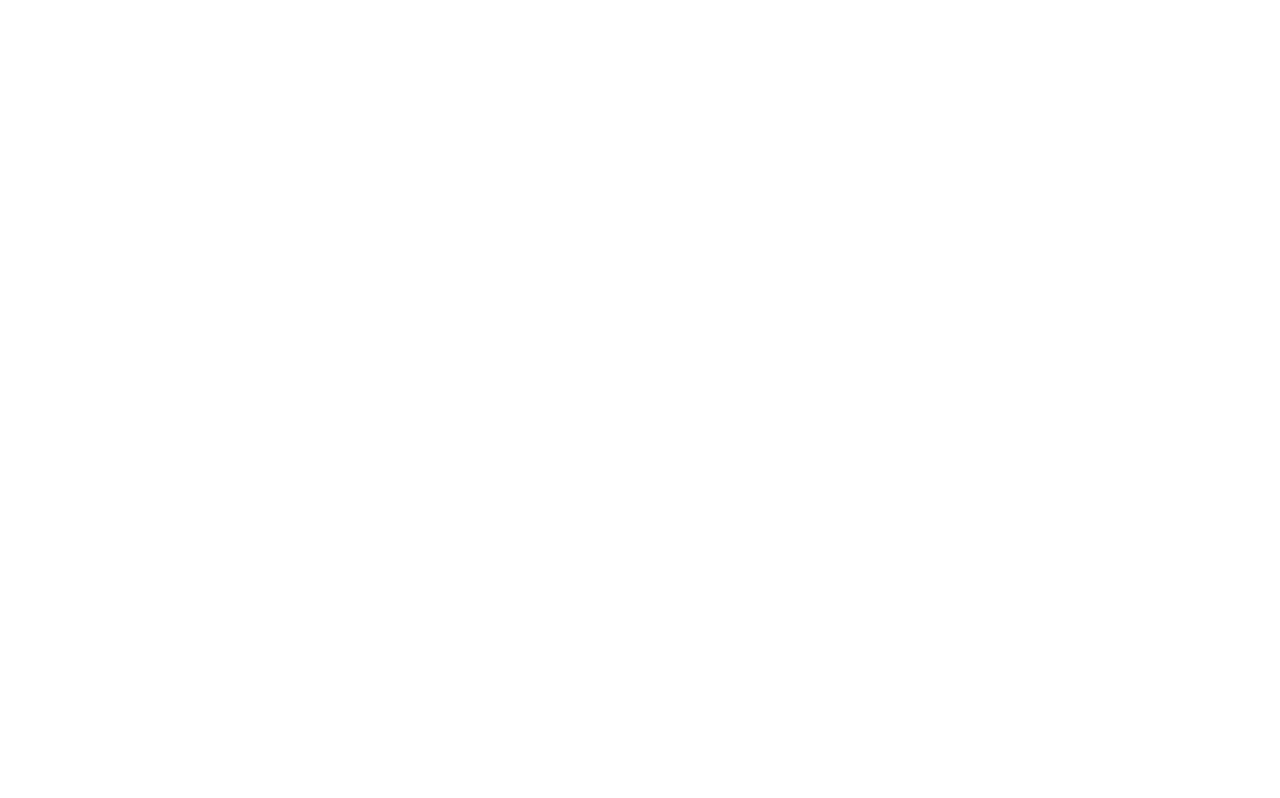
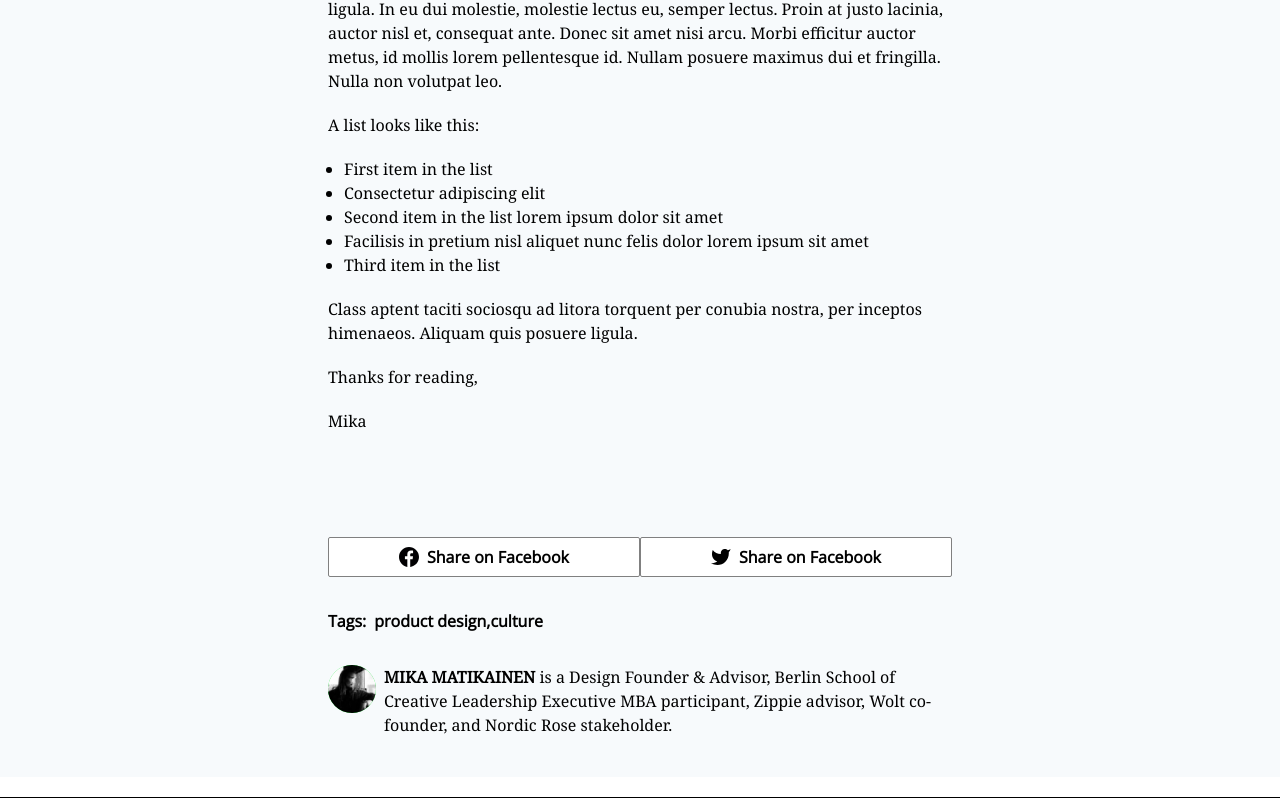
Before and after one commit to naufaldi/nextjs-chakra-notion-blog, a Next.js app: page /post/1 in a window 1280 px wide. Shown: the part 2111-2909 px from the top of the page. Before the commit the page ends 1204 px from the top, so only its background shows below. Built offline with nearby package versions, Linux system fonts and the light colour scheme.

Commit message:
Create article section

```diff
--- /dev/null
+++ b/src/components/Post/ArticleContent.js
@@ -0,0 +1,109 @@
+import {
+  Grid,
+  GridItem,
+  Heading,
+  Text,
+  Box,
+  UnorderedList,
+  ListItem,
+} from '@chakra-ui/react';
+import Image from 'next/image';
+import TextWrapper from '@/components/Post/TextWrapper';
+export default function ArticleContent(params) {
+  return (
+    <Grid
+      as="article"
+      templateColumns="repeat(12,1fr)"
+      my="10"
+      gridTemplateRows="auto"
+      gap={8}
+    >
+      <TextWrapper>
+        <Box display="flex" flexDirection="column" gridGap={5} mb="6">
+          <Text>
+            Lorem ipsum dolor sit amet, consectetur adipiscing elit. Duis eu
+            velit tempus erat egestas efficitur. In hac habitasse platea
+            dictumst. Fusce a nunc eget ligula suscipit finibus. Aenean pharetra
+            quis lacus at viverra. Class aptent taciti sociosqu ad litora
+            torquent per conubia nostra, per inceptos himenaeos. Aliquam quis
+            posuere ligula. In eu dui molestie, molestie lectus eu, semper
+            lectus.
+          </Text>
+          <Text>
+            Lorem ipsum dolor sit amet, consectetur adipiscing elit. Duis eu
+            velit tempus erat egestas efficitur. In hac habitasse platea
+            dictumst. Fusce a nunc eget ligula suscipit finibus. Aenean pharetra
+            quis lacus at viverra. Class aptent taciti sociosqu ad litora
+            torquent per conubia nostra, per inceptos himenaeos. Aliquam quis
+            posuere ligula. In eu dui molestie, molestie lectus eu, semper
+            lectus.
+          </Text>
+          <Heading as="h2" fontFamily="sans-serif" fontSize="2xl" mb="5" mt="5">
+            Next on the pipeline
+          </Heading>
+          <Text>
+            Duis eu velit tempus erat egestas efficitur. In hac habitasse platea
+            dictumst. Fusce a nunc eget ligula suscipit finibus. Aenean pharetra
+            quis lacus at viverra. Class aptent taciti sociosqu ad litora
+            torquent per conubia nostra, per inceptos himenaeos. Morbi efficitur
+            auctor metus, id mollis lorem pellentesque id. Nullam posuere
+            maximus dui et fringilla.
+          </Text>
+        </Box>
+      </TextWrapper>
+      <GridItem colSpan="8" colStart="3">
+        <Box display="flex" flexDir="column">
+          <Image
+            src="/img/post/dummyPost.png"
+            width={853}
+            height={500}
+            layout="responsive"
+          />
+          <Text
+            textAlign="center"
+            w="50%"
+            mt="2"
+            alignSelf="center"
+            fontWeight="bold"
+            fontFamily="sans-serif"
+          >
+            Image caption centered this way and I’ll make this a bit longer to
+            indicate the amount of line-height.{' '}
+          </Text>
+        </Box>
+      </GridItem>
+      <TextWrapper>
+        <Box display="flex" flexDirection="column" gridGap={5} mb="6">
+          <Text>
+            Aenean pharetra quis lacus at viverra. Class aptent taciti sociosqu
+            ad litora torquent per conubia nostra, per inceptos himenaeos.
+            Aliquam quis posuere ligula. In eu dui molestie, molestie lectus eu,
+            semper lectus. Proin at justo lacinia, auctor nisl et, consequat
+            ante. Donec sit amet nisi arcu. Morbi efficitur auctor metus, id
+            mollis lorem pellentesque id. Nullam posuere maximus dui et
+            fringilla. Nulla non volutpat leo.
+          </Text>
+          <Text>A list looks like this:</Text>
+          <UnorderedList>
+            <ListItem>First item in the list</ListItem>
+            <ListItem>Consectetur adipiscing elit</ListItem>
+            <ListItem>
+              Second item in the list lorem ipsum dolor sit amet
+            </ListItem>
+            <ListItem>
+              Facilisis in pretium nisl aliquet nunc felis dolor lorem ipsum sit
+              amet{' '}
+            </ListItem>
+            <ListItem>Third item in the list</ListItem>
+          </UnorderedList>
+          <Text>
+            Class aptent taciti sociosqu ad litora torquent per conubia nostra,
+            per inceptos himenaeos. Aliquam quis posuere ligula.
+          </Text>
+          <Text>Thanks for reading,</Text>
+          <Text>Mika</Text>
+        </Box>
+      </TextWrapper>
+    </Grid>
+  );
+}
--- /dev/null
+++ b/src/components/Post/ArticleFooter.js
@@ -0,0 +1,96 @@
+import { Grid, GridItem, Text, Avatar, Button, Link } from '@chakra-ui/react';
+
+export default function ArticleFooter() {
+  return (
+    <Grid
+      templateColumns="repeat(12,1fr)"
+      my="10"
+      gridTemplateRows="auto"
+      gap={8}
+      w="full"
+    >
+      <GridItem
+        display="flex"
+        colStart={['1', '1', '4']}
+        colSpan={['12', '12', '6']}
+      >
+        <Button
+          rounded="sm"
+          borderWidth="1px"
+          borderColor="gray"
+          backgroundColor="white"
+          color="black"
+          display="flex"
+          justifyContent="center"
+          width="50%"
+        >
+          <svg
+            width="20"
+            height="20"
+            viewBox="0 0 20 20"
+            fill="none"
+            xmlns="http://www.w3.org/2000/svg"
+          >
+            <path
+              d="M10.0001 0.041626C4.47724 0.041626 0 4.51886 0 10.0417C0 14.995 3.60522 19.0972 8.33225 19.8916V12.128H5.91994V9.33417H8.33225V7.27413C8.33225 4.88389 9.79213 3.58135 11.9247 3.58135C12.9461 3.58135 13.8238 3.65746 14.0786 3.69098V6.18942L12.5995 6.19013C11.44 6.19013 11.2165 6.74102 11.2165 7.54969V9.33274H13.9832L13.6223 12.1265H11.2165V19.9584C16.1642 19.3562 20 15.1495 20 10.0388C20 4.51886 15.5228 0.041626 10.0001 0.041626Z"
+              fill="#010002"
+            />
+          </svg>
+          <Text fontFamily="sans-serif" fontWeight="bold" ml="2">
+            Share on Facebook
+          </Text>
+        </Button>
+        <Button
+          rounded="sm"
+          borderWidth="1px"
+          borderColor="gray"
+          backgroundColor="white"
+          color="black"
+          display="flex"
+          justifyContent="center"
+          width="50%"
+        >
+          <svg
+            width="20"
+            height="16"
+            viewBox="0 0 20 16"
+            fill="none"
+            xmlns="http://www.w3.org/2000/svg"
+          >
+            <path
+              d="M19.6169 0.00896646C18.763 0.611275 17.8176 1.07195 16.8171 1.37324C16.28 0.755757 15.5663 0.318104 14.7725 0.119469C13.9786 -0.0791667 13.1429 -0.0292013 12.3784 0.262607C11.6138 0.554416 10.9573 1.07399 10.4977 1.75105C10.0381 2.42812 9.7975 3.23001 9.80847 4.04827V4.93995C8.24146 4.98058 6.68873 4.63305 5.28855 3.92829C3.88838 3.22354 2.68424 2.18345 1.78336 0.900645C1.78336 0.900645 -1.78336 8.92575 6.24175 12.4925C4.40536 13.739 2.21775 14.364 0 14.2758C8.02511 18.7342 17.8336 14.2758 17.8336 4.02152C17.8328 3.77315 17.8089 3.52539 17.7622 3.28143C18.6723 2.38395 19.3145 1.25082 19.6169 0.00896646Z"
+              fill="black"
+            />
+          </svg>
+          <Text fontFamily="sans-serif" fontWeight="bold" ml="2">
+            Share on Facebook
+          </Text>
+        </Button>
+      </GridItem>
+      <GridItem
+        display="flex"
+        colStart={['1', '1', '4']}
+        colSpan={['12', '12', '6']}
+        fontWeight="bold"
+        fontFamily="sans-serif"
+      >
+        <Text>Tags: </Text>
+        <Link ml="2">product design,</Link>
+        <Link>culture</Link>
+      </GridItem>
+      <GridItem
+        display="flex"
+        colStart={['1', '1', '4']}
+        colSpan={['12', '12', '6']}
+      >
+        <Avatar name="Mika Matikainen" src="/img/avatar/profile.png" />
+        <Text ml="2">
+          <b>MIKA MATIKAINEN </b>
+          is a Design Founder & Advisor, Berlin School of Creative Leadership
+          Executive MBA participant, Zippie advisor, Wolt co-founder, and Nordic
+          Rose stakeholder.
+        </Text>
+      </GridItem>
+    </Grid>
+  );
+}
--- /dev/null
+++ b/src/components/Post/TextWrapper.js
@@ -0,0 +1,9 @@
+import { GridItem } from '@chakra-ui/react';
+
+export default function TextWrapper({ children }) {
+  return (
+    <GridItem colStart={['1', '1', '4']} colSpan={['12', '12', '6']}>
+      {children}
+    </GridItem>
+  );
+}
--- a/src/pages/post/[slug].js
+++ b/src/pages/post/[slug].js
@@ -3,6 +3,8 @@
 import { Container } from '@/components/misc/Container';
 import HeroPost from '@/components/Post/HeroPost';
 import AuthorBox from '@/components/Post/AuthorBox';
+import ArticleContent from '@/components/Post/ArticleContent';
+import ArticleFooter from '@/components/Post/ArticleFooter';
 
 const Post = () => {
   return (
@@ -10,6 +12,8 @@
       <Container>
         <HeroPost />
         <AuthorBox />
+        <ArticleContent />
+        <ArticleFooter />
       </Container>
     </Layout>
   );
```
Also changed, not shown: public/img/post/dummyPost.png (added).
